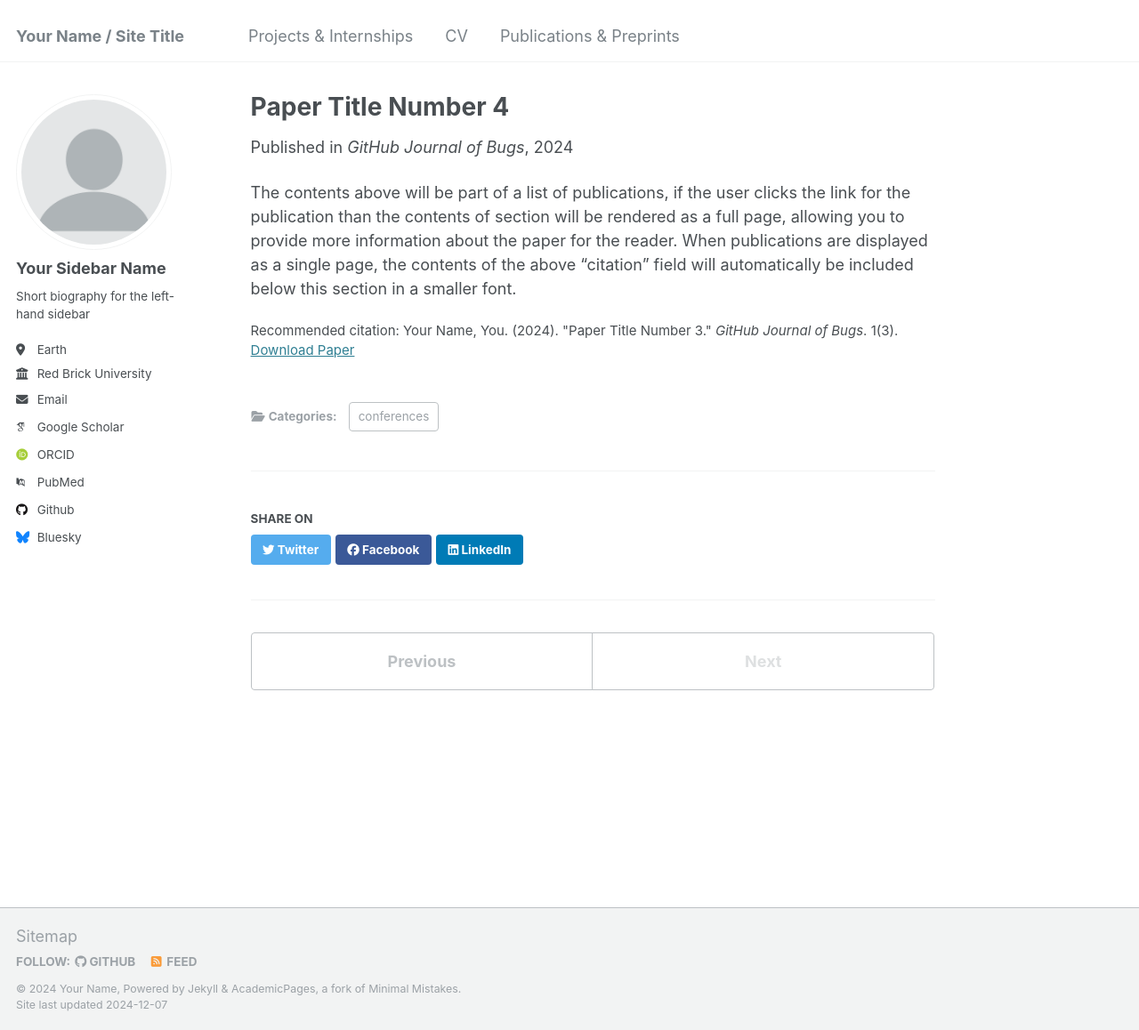
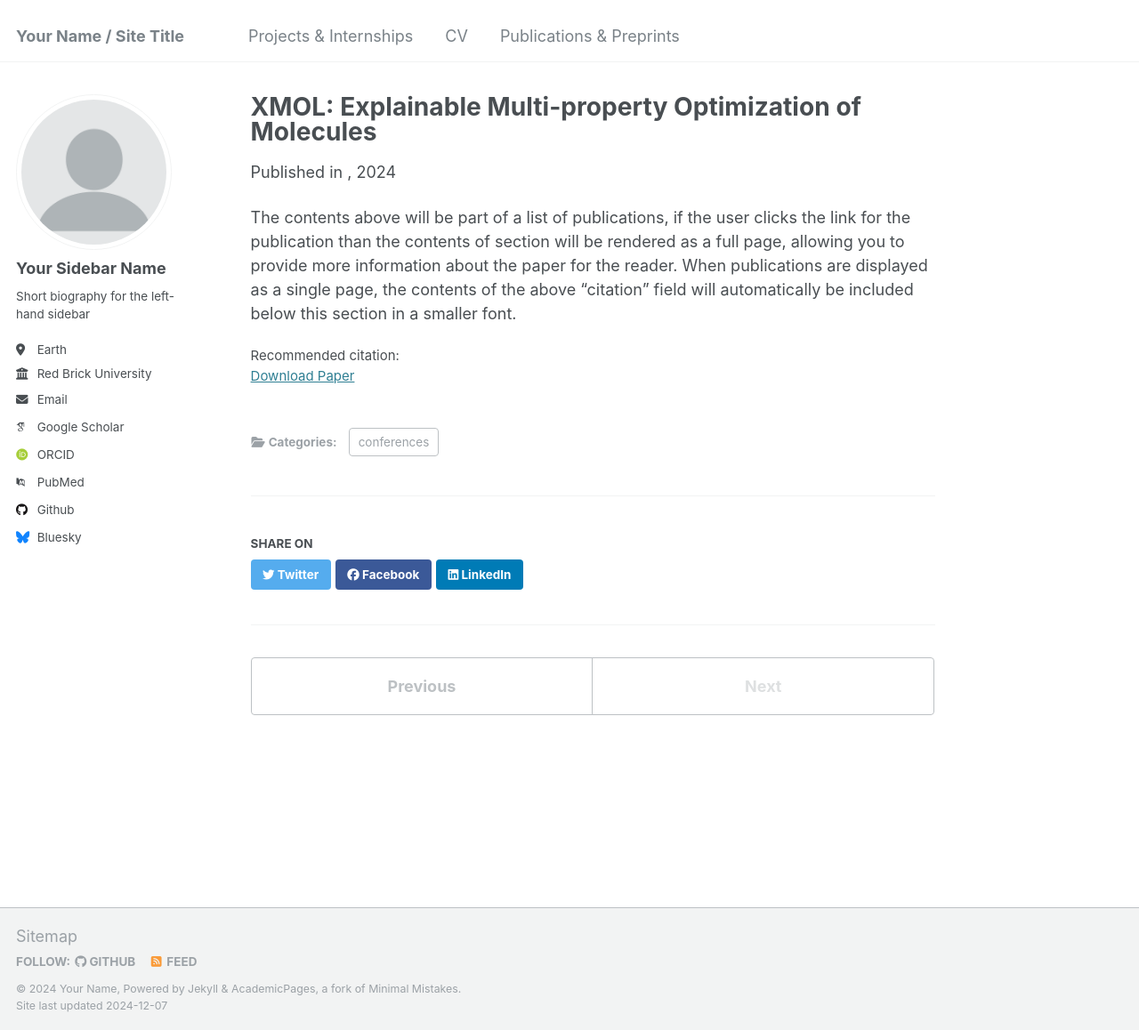
Before and after one commit to JayGC/jaygc.github.io, a Jekyll site: the page built from _publications/2024-02-17-paper-title-number-4.md, in a window 1280 px wide and 1158 px high. Shown: the whole window at 89% size. Built offline with Jekyll 4.4.1, drawn with Linux system fonts in a browser that asks for light colours; some web fonts are replaced.

Commit message:
Update 2024-02-17-paper-title-number-4.md

```diff
--- a/_publications/2024-02-17-paper-title-number-4.md
+++ b/_publications/2024-02-17-paper-title-number-4.md
@@ -1,13 +1,13 @@
 ---
-title: "Paper Title Number 4"
+title: "XMOL: Explainable Multi-property Optimization of Molecules"
 collection: publications
 category: conferences
 permalink: /publication/2024-02-17-paper-title-number-4
 excerpt: 'This paper is about fixing template issue #693.'
 date: 2024-02-17
-venue: 'GitHub Journal of Bugs'
-paperurl: 'http://academicpages.github.io/files/paper3.pdf'
-citation: 'Your Name, You. (2024). &quot;Paper Title Number 3.&quot; <i>GitHub Journal of Bugs</i>. 1(3).'
+venue: ''
+paperurl: ''
+citation: ''
 ---
 
 The contents above will be part of a list of publications, if the user clicks the link for the publication than the contents of section will be rendered as a full page, allowing you to provide more information about the paper for the reader. When publications are displayed as a single page, the contents of the above "citation" field will automatically be included below this section in a smaller font.
```
